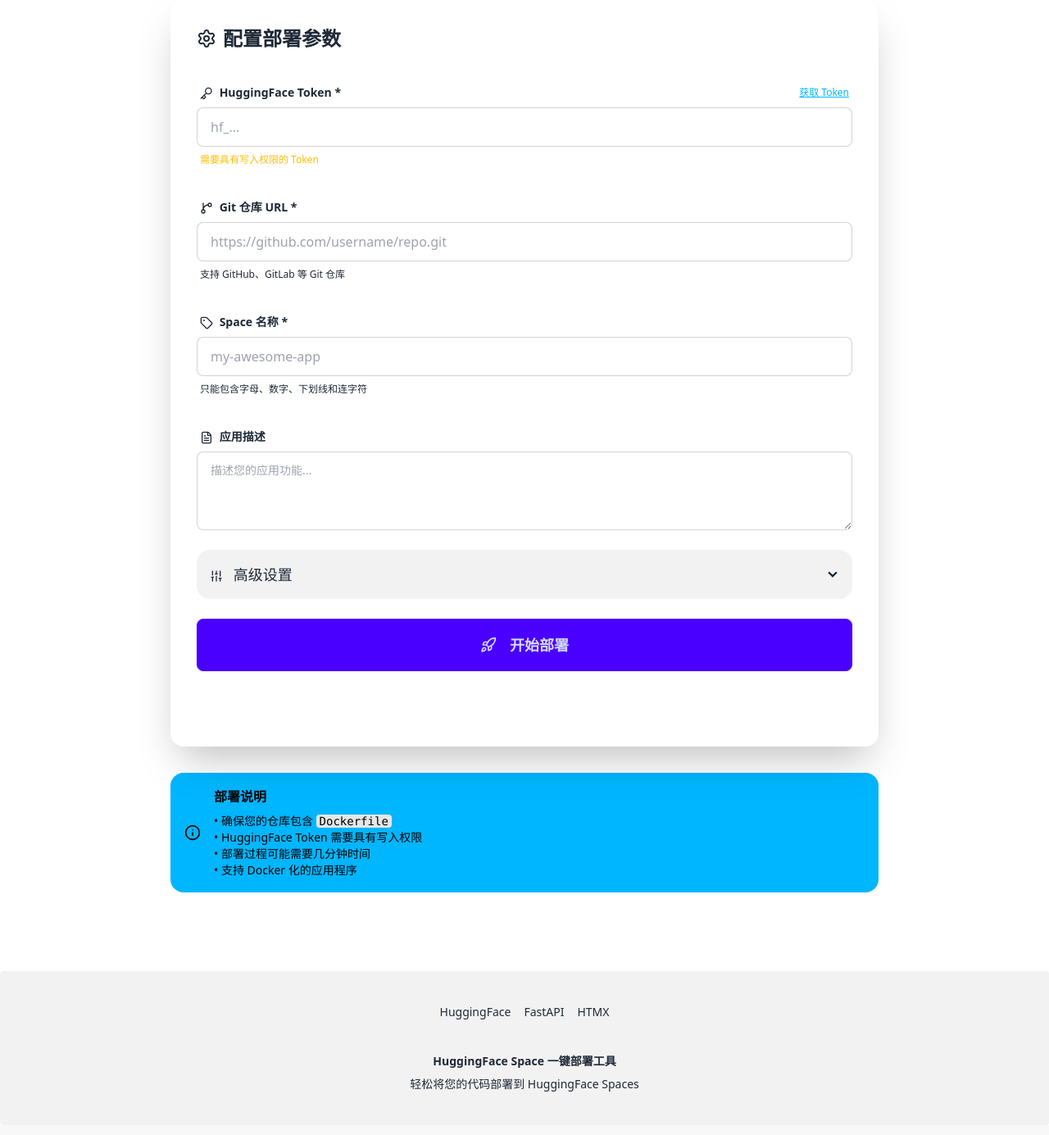
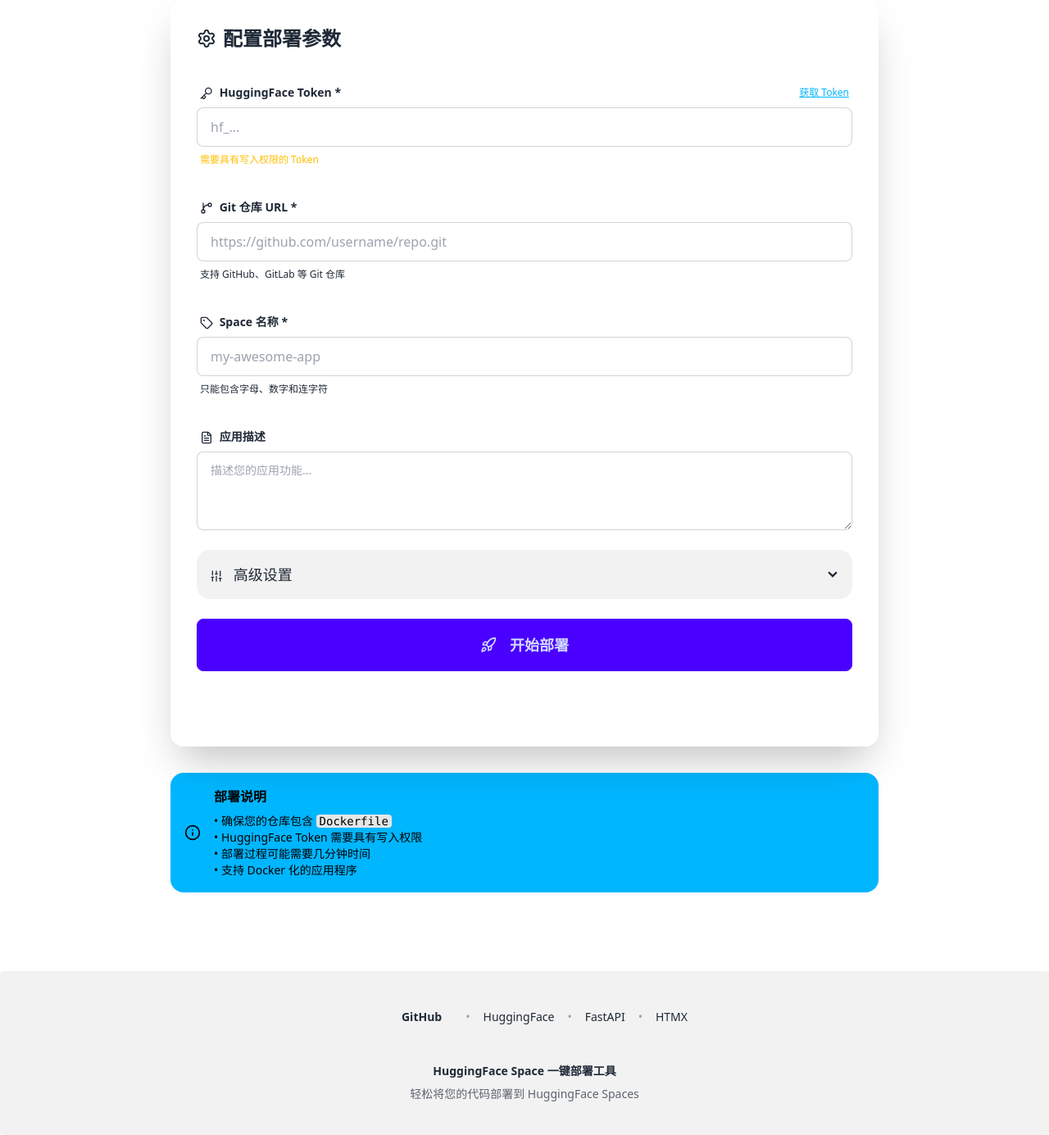
Before and after one commit to xunmeiruxue/HFSpaceDeploy, a FastAPI app: page / in a window 1280 px wide. Shown: the part 686-2071 px from the top of the page at 82% size. Before the commit the page ends 2018 px from the top, so only its background shows below. Run offline with FastAPI, Linux system fonts and the light colour scheme; some libraries are stand-ins or nearby versions.

Commit message:
init v1.0.3

```diff
--- a/app/templates/base.html
+++ b/app/templates/base.html
@@ -60,14 +60,24 @@
 
     <!-- Footer -->
     <footer class="footer footer-center p-10 bg-base-200 text-base-content rounded mt-16">
-        <div class="grid grid-flow-col gap-4">
-            <a href="https://huggingface.co" class="link link-hover">HuggingFace</a>
-            <a href="https://fastapi.tiangolo.com" class="link link-hover">FastAPI</a>
-            <a href="https://htmx.org" class="link link-hover">HTMX</a>
+        <div class="flex items-center justify-center space-x-6">
+            <!-- Tech Stack Links -->
+            <div class="flex items-center space-x-4 text-sm">
+                <a href="https://github.com/kfcx/HFSpaceDeploy.git" target="_blank" class="btn btn-ghost btn-sm">
+                    <i data-lucide="github" class="w-5 h-5 mr-2"></i>
+                    GitHub
+                </a>
+                <span class="text-base-content/40">•</span>
+                <a href="https://huggingface.co" target="_blank" class="link link-hover">HuggingFace</a>
+                <span class="text-base-content/40">•</span>
+                <a href="https://fastapi.tiangolo.com" target="_blank" class="link link-hover">FastAPI</a>
+                <span class="text-base-content/40">•</span>
+                <a href="https://htmx.org" target="_blank" class="link link-hover">HTMX</a>
+            </div>
         </div>
-        <div>
+        <div class="text-center">
             <p class="font-bold">HuggingFace Space 一键部署工具</p>
-            <p>轻松将您的代码部署到 HuggingFace Spaces</p>
+            <p class="text-sm opacity-70">轻松将您的代码部署到 HuggingFace Spaces</p>
         </div>
     </footer>
 
--- a/app/templates/index.html
+++ b/app/templates/index.html
@@ -120,7 +120,7 @@
                     required
                 >
                 <label class="label">
-                    <span class="label-text-alt">只能包含字母、数字、下划线和连字符</span>
+                    <span class="label-text-alt">只能包含字母、数字和连字符</span>
                 </label>
             </div>
 
```
